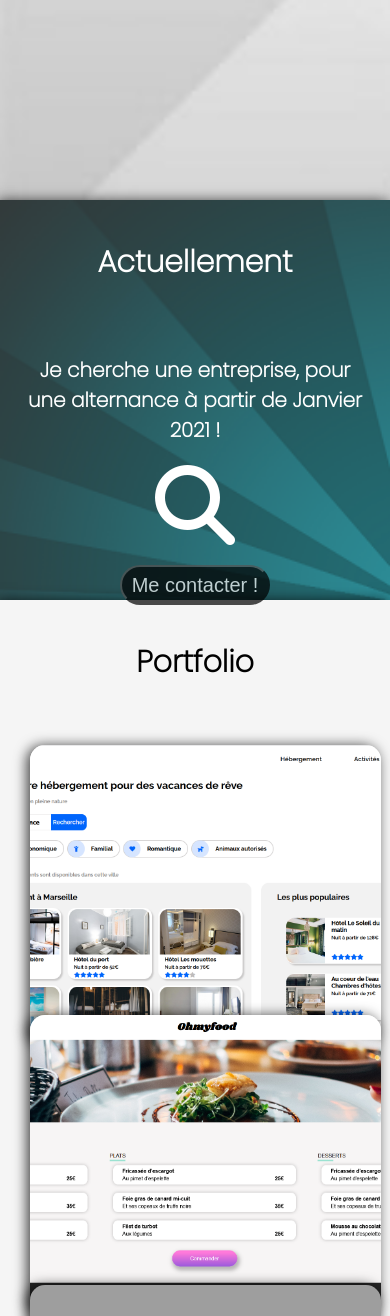
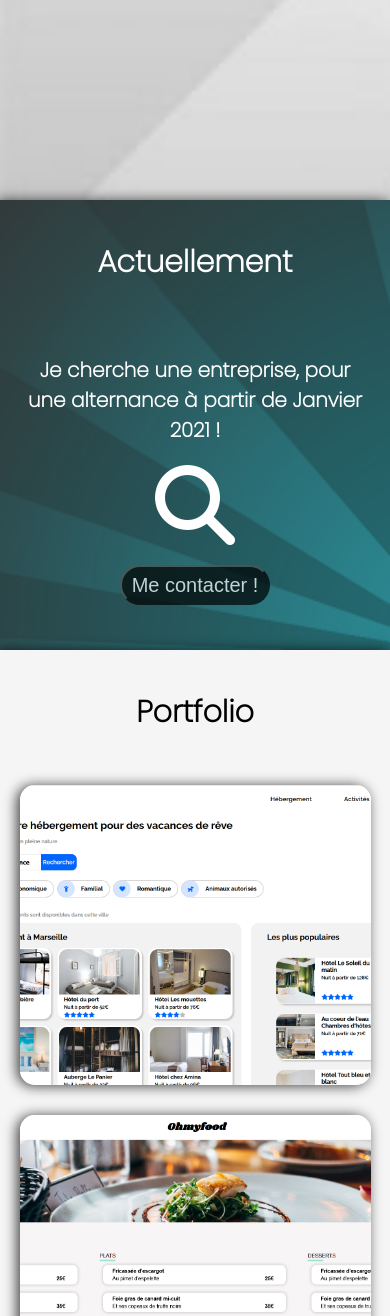
Before and after one commit to ALEXANDREVERGES/portfolio, a PHP site: page / in a window 390 px wide. Shown: the part 2202-3518 px from the top of the page. Run offline with PHP 8.4, Linux system fonts and the light colour scheme; some libraries are stand-ins or nearby versions; some web fonts are replaced; grey boxes are pictures that could not be loaded.

Commit message:
correction

```diff
--- a/responsive.css
+++ b/responsive.css
@@ -58,7 +58,7 @@
     }
 
     #actuellement{
-        height: 350px;
+        height: 400px;
     }
     .container_carte{
 
@@ -69,6 +69,8 @@
         width: 90%;
         margin-right: 0;
         margin-top: 10px;
+        margin: 0;
+        margin-bottom: 80px;
     }
     .derriereCarte{
         margin: 0;
@@ -79,7 +81,7 @@
         margin-top: -50px;
     }
     #portfolio{
-        height: 800px;
+        height: 1450px;
     }
     .menu2{
         text-align: center;
@@ -116,6 +118,9 @@
         flex-wrap: wrap;
         align-items: center;
     }
+    #portfolio{
+        height: 1400px;
+    }
     .laCarte{
         width: 60%;
         margin-right: 0;
```
